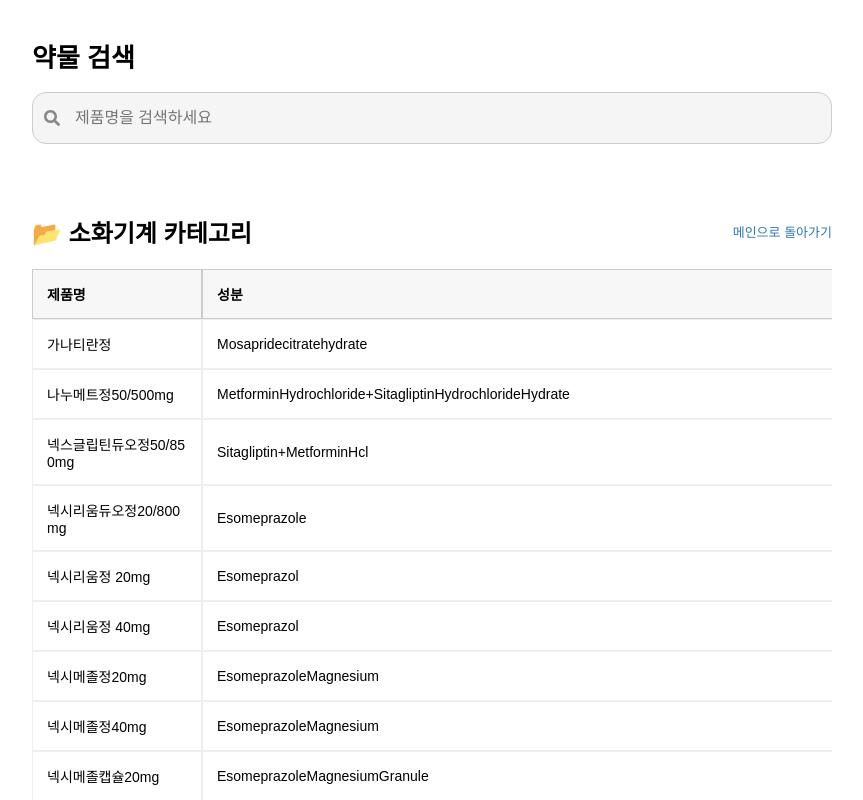
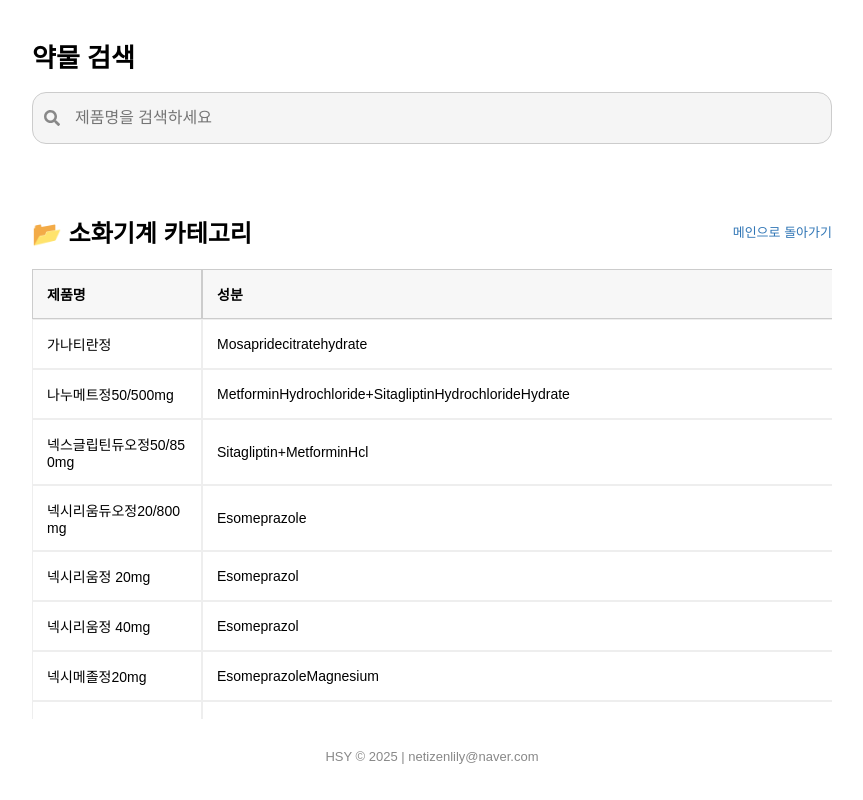
Before and after one commit to dasampharm/dasanpharm, a React (Create React App) app: page / in a window 1280 px wide. Both pictures are taken after a click on the button "소화기계". Shown: the top 800 px of the page, without its empty margins (208-1071 px from the left). Built offline with nearby package versions, Linux system fonts and the light colour scheme.

Commit message:
Update_1117

```diff
--- a/src/App.js
+++ b/src/App.js
@@ -134,7 +134,7 @@ function App() {
             </label>
           )}
 
-          <div style={{ maxHeight: "700px", overflowY: "auto", position: "relative" }}>
+          <div style={{ maxHeight: "450px", overflowY: "auto", position: "relative" }}>
             <table style={{ minWidth: "900px", borderCollapse: "separate", borderSpacing: "0", fontSize: "14px", width: "100%", marginBottom: "0" }}>
               <thead>
                 <tr>
```
